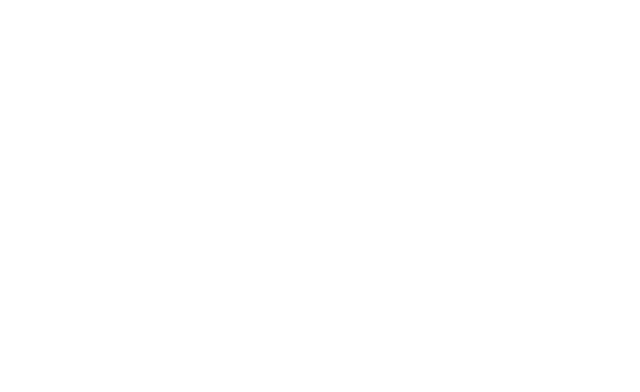
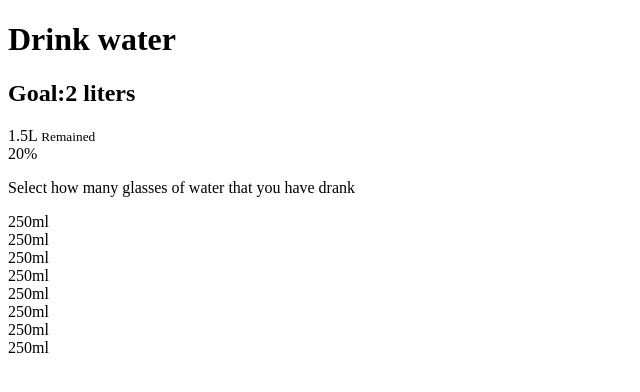
Before and after one commit to zhale-el/50days-16, a plain HTML site: page index.html in a window 1280 px wide. Shown: the whole page, without its empty margins (0-640 px from the left). Drawn offline with Linux system fonts and the light colour scheme.

Commit message:
html-completed

```diff
--- a/index.html
+++ b/index.html
@@ -7,6 +7,29 @@
     <title>Document</title>
   </head>
   <body>
+    <h1>Drink water</h1>
+    <h2>Goal:2 liters</h2>
+    <nav>
+      <div class="cup">
+        <div class="remained" id="remained">
+          <span id="liters">1.5L</span>
+          <small>Remained</small>
+        </div>
+        <div class="percentage" id="percentage">20%</div>
+      </div>
+      <p class="text">Select how many glasses of water that you have drank</p>
+
+      <div class="cups">
+        <div class="cup cup-small full">250ml</div>
+        <div class="cup cup-small full">250ml</div>
+        <div class="cup cup-small">250ml</div>
+        <div class="cup cup-small">250ml</div>
+        <div class="cup cup-small">250ml</div>
+        <div class="cup cup-small">250ml</div>
+        <div class="cup cup-small">250ml</div>
+        <div class="cup cup-small">250ml</div>
+      </div>
+    </nav>
     <script src="./script.js"></script>
   </body>
 </html>
```
